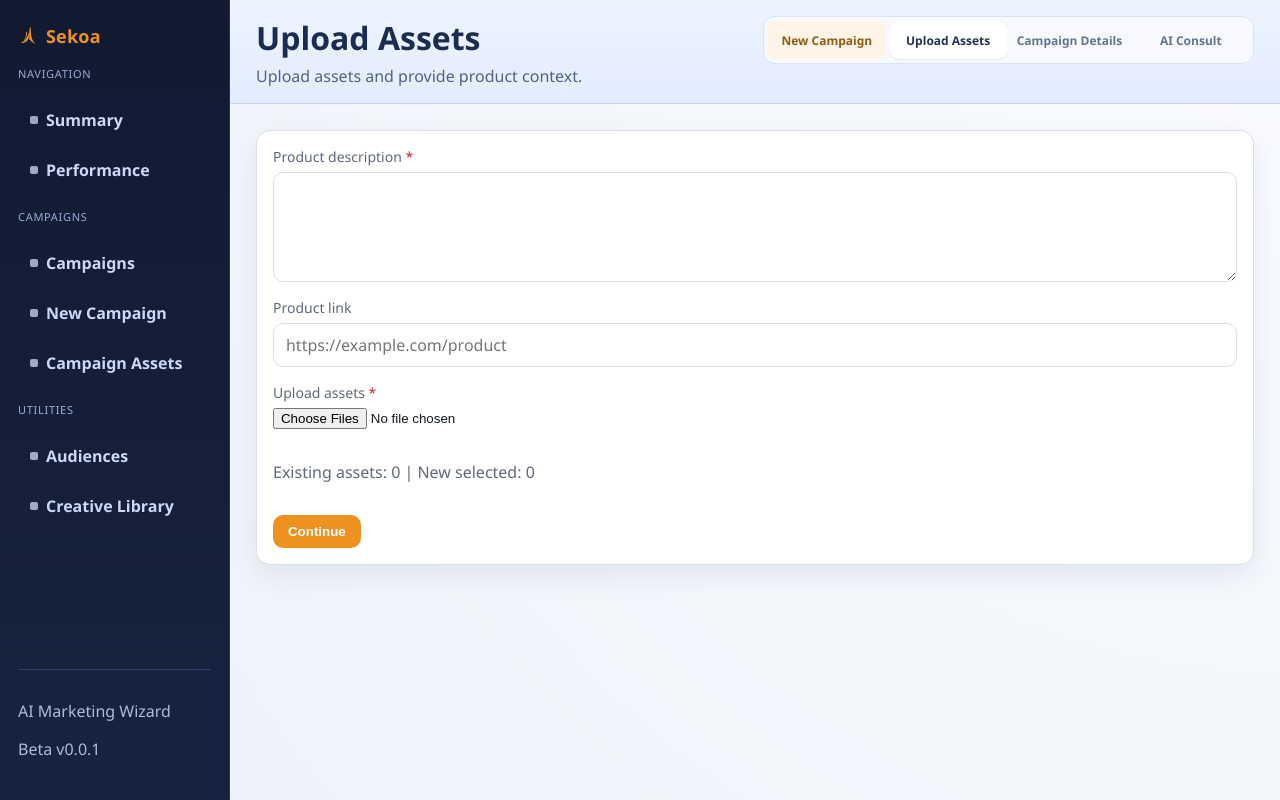
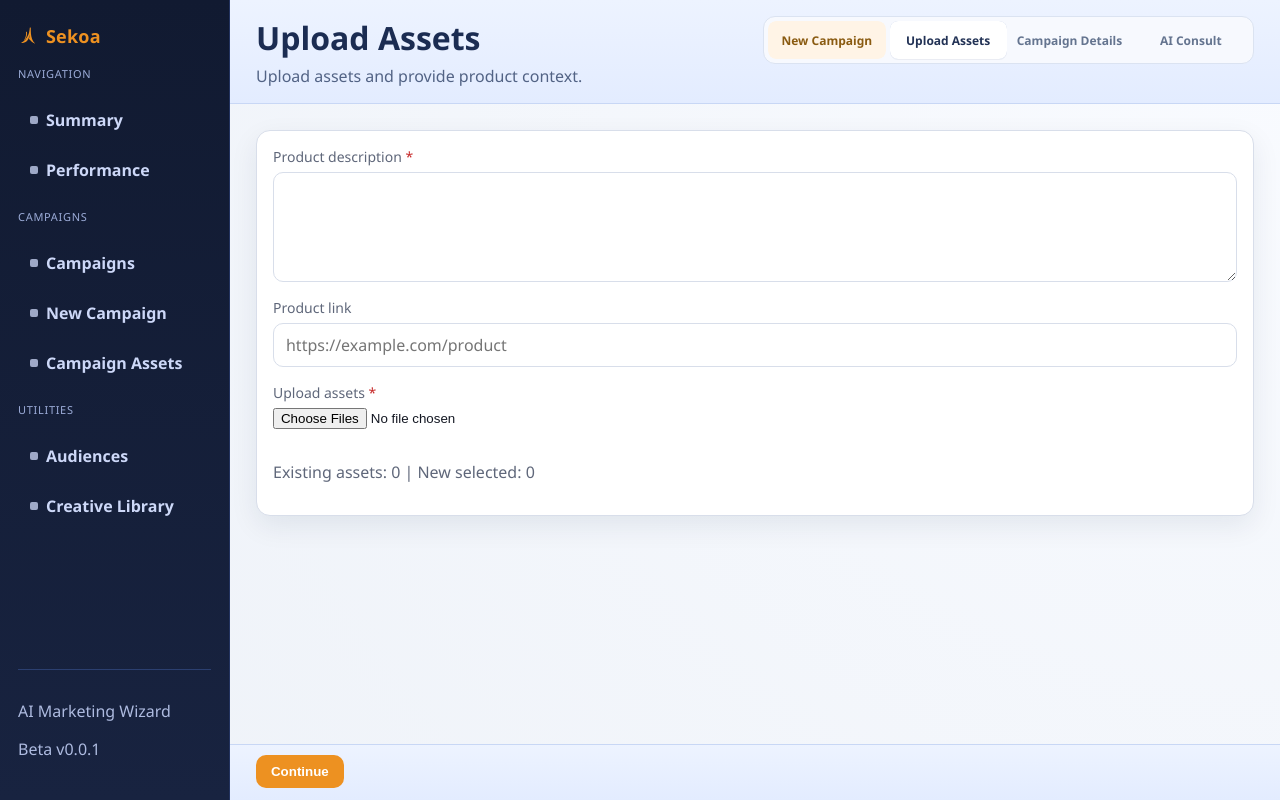
Before and after one commit to trisolarisproject/frontend, a React (Vite) app: page /campaigns/new in a window 1280 px wide. Both pictures are taken after typing "Sample", "Sample" into the empty fields and a click on the button "Create Campaign". Built offline with nearby package versions, Linux system fonts and the light colour scheme.

Commit message:
you're amazing - COO

```diff
--- /dev/null
+++ b/src/components/FlowFooter.tsx
@@ -0,0 +1,15 @@
+import type { ReactNode } from "react";
+
+interface FlowFooterProps {
+  children: ReactNode;
+}
+
+const FlowFooter = ({ children }: FlowFooterProps) => {
+  return (
+    <div className="flow-fixed-footer" role="region" aria-label="Flow actions">
+      <div className="flow-fixed-footer-inner">{children}</div>
+    </div>
+  );
+};
+
+export default FlowFooter;
--- a/src/components/FlowLayout.tsx
+++ b/src/components/FlowLayout.tsx
@@ -59,7 +59,7 @@ const FlowLayout = () => {
         </div>
       </header>
       <div className="page-body">
-        <div className="page-body-inner stack">
+        <div className="page-body-inner stack flow-page-body">
           <Outlet />
         </div>
       </div>
--- a/src/components/ui/Button.tsx
+++ b/src/components/ui/Button.tsx
@@ -1,27 +1,23 @@
-import type { PropsWithChildren } from "react";
+import type { ButtonHTMLAttributes, PropsWithChildren } from "react";
 
 type Variant = "primary" | "secondary" | "ghost";
 
-interface ButtonProps extends PropsWithChildren {
-  type?: "button" | "submit";
+interface ButtonProps extends PropsWithChildren, ButtonHTMLAttributes<HTMLButtonElement> {
   variant?: Variant;
-  disabled?: boolean;
-  onClick?: () => void;
 }
 
 const Button = ({
   children,
   type = "button",
   variant = "primary",
-  disabled,
-  onClick,
+  className,
+  ...props
 }: ButtonProps) => {
   return (
     <button
       type={type}
-      disabled={disabled}
-      onClick={onClick}
-      className={`btn btn-${variant}`}
+      className={`btn btn-${variant}${className ? ` ${className}` : ""}`}
+      {...props}
     >
       {children}
     </button>
--- a/src/index.css
+++ b/src/index.css
@@ -262,6 +262,30 @@ a:hover {
 .page-body-inner {
   width: min(100%, 1440px);
   margin: 0 auto;
+}
+
+.flow-page-body {
+  padding-bottom: 104px;
+}
+
+.flow-fixed-footer {
+  position: fixed;
+  bottom: 0;
+  z-index: 15;
+  left: clamp(220px, 18vw, 280px);
+  right: 0;
+  border-top: 1px solid #c8d7f5;
+  background: linear-gradient(180deg, #edf3ff, #e3ecff);
+}
+
+.flow-fixed-footer-inner {
+  width: min(100%, 1440px);
+  margin: 0 auto;
+  padding: 10px clamp(16px, 2vw, 28px) 12px;
+  display: flex;
+  align-items: center;
+  justify-content: space-between;
+  gap: 12px;
 }
 
 .stack {
@@ -957,6 +981,19 @@ select.input {
     font-size: 12px;
   }
 
+  .flow-page-body {
+    padding-bottom: 116px;
+  }
+
+  .flow-fixed-footer {
+    left: 0;
+    right: 0;
+  }
+
+  .flow-fixed-footer-inner {
+    padding: 10px 16px 12px;
+  }
+
   .row-between {
     align-items: flex-start;
     flex-direction: column;
--- a/src/pages/AssetIntakePage.tsx
+++ b/src/pages/AssetIntakePage.tsx
@@ -8,6 +8,7 @@ import Card from "../components/ui/Card";
 import Input from "../components/ui/Input";
 import LoadingSpinner from "../components/ui/LoadingSpinner";
 import Textarea from "../components/ui/Textarea";
+import FlowFooter from "../components/FlowFooter";
 
 const AssetIntakePage = () => {
   const { id } = useParams();
@@ -94,8 +95,9 @@ const AssetIntakePage = () => {
   }
 
   return (
+    <>
       <Card>
-      <form className="stack" onSubmit={onSubmit}>
+        <form id="asset-intake-form" className="stack" onSubmit={onSubmit}>
           {error ? <Banner kind="error">{error}</Banner> : null}
           <Textarea
             label="Product description"
@@ -119,13 +121,14 @@ const AssetIntakePage = () => {
           <p className="muted">
             Existing assets: {assets.length} | New selected: {selectedFiles.length}
           </p>
-        <div className="row">
-          <Button type="submit" disabled={saving}>
+        </form>
+      </Card>
+      <FlowFooter>
+        <Button type="submit" form="asset-intake-form" disabled={saving}>
           {saving ? "Saving..." : "Continue"}
         </Button>
-        </div>
-      </form>
-    </Card>
+      </FlowFooter>
+    </>
   );
 };
 
--- a/src/pages/ConsultChatPage.tsx
+++ b/src/pages/ConsultChatPage.tsx
@@ -7,6 +7,7 @@ import Button from "../components/ui/Button";
 import Card from "../components/ui/Card";
 import LoadingSpinner from "../components/ui/LoadingSpinner";
 import Textarea from "../components/ui/Textarea";
+import FlowFooter from "../components/FlowFooter";
 
 const ConsultChatPage = () => {
   const { id } = useParams();
@@ -250,7 +251,8 @@ const ConsultChatPage = () => {
           );
         })}
 
-        <Card>
+      </div>
+      <FlowFooter>
         <div className="row row-between row-wrap">
           <span className="muted">
             {unansweredCount === 0
@@ -261,8 +263,7 @@ const ConsultChatPage = () => {
             {submitting ? "Submitting..." : "Submit my answers"}
           </Button>
         </div>
-        </Card>
-      </div>
+      </FlowFooter>
     </>
   );
 };
--- a/src/pages/ConsultIntakePage.tsx
+++ b/src/pages/ConsultIntakePage.tsx
@@ -8,6 +8,7 @@ import Card from "../components/ui/Card";
 import Input from "../components/ui/Input";
 import LoadingSpinner from "../components/ui/LoadingSpinner";
 import Textarea from "../components/ui/Textarea";
+import FlowFooter from "../components/FlowFooter";
 
 const goalOptions: Goal[] = ["sales", "leads", "app_installs", "brand_awareness"];
 const toneOptions: Tone[] = ["bold", "friendly", "luxury", "playful", "minimal"];
@@ -113,8 +114,9 @@ const ConsultIntakePage = () => {
   }
 
   return (
+    <>
       <Card>
-      <form className="stack" onSubmit={onSubmit}>
+        <form id="consult-intake-form" className="stack" onSubmit={onSubmit}>
           {error ? <Banner kind="error">{error}</Banner> : null}
           <Input
             label="Who is the primary audience?"
@@ -168,13 +170,14 @@ const ConsultIntakePage = () => {
             onChange={(event) => setKeyPointsText(event.target.value)}
             rows={4}
           />
-        <div className="row">
-          <Button type="submit" disabled={saving}>
+        </form>
+      </Card>
+      <FlowFooter>
+        <Button type="submit" form="consult-intake-form" disabled={saving}>
           {saving ? "Preparing..." : "Continue to Clarifying Questions"}
         </Button>
-        </div>
-      </form>
-    </Card>
+      </FlowFooter>
+    </>
   );
 };
 
```
Lines whose indentation alone changed are shown as unchanged.
